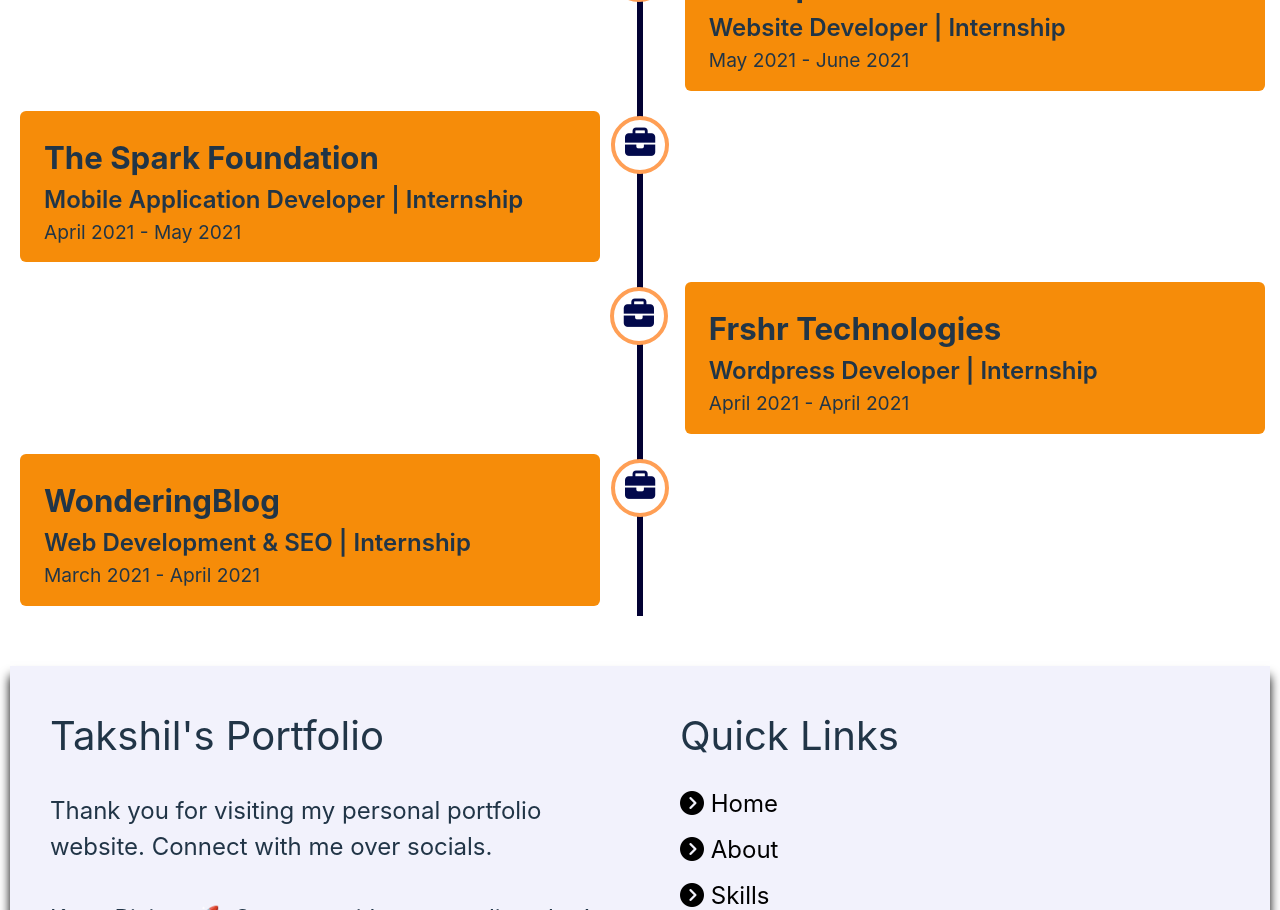
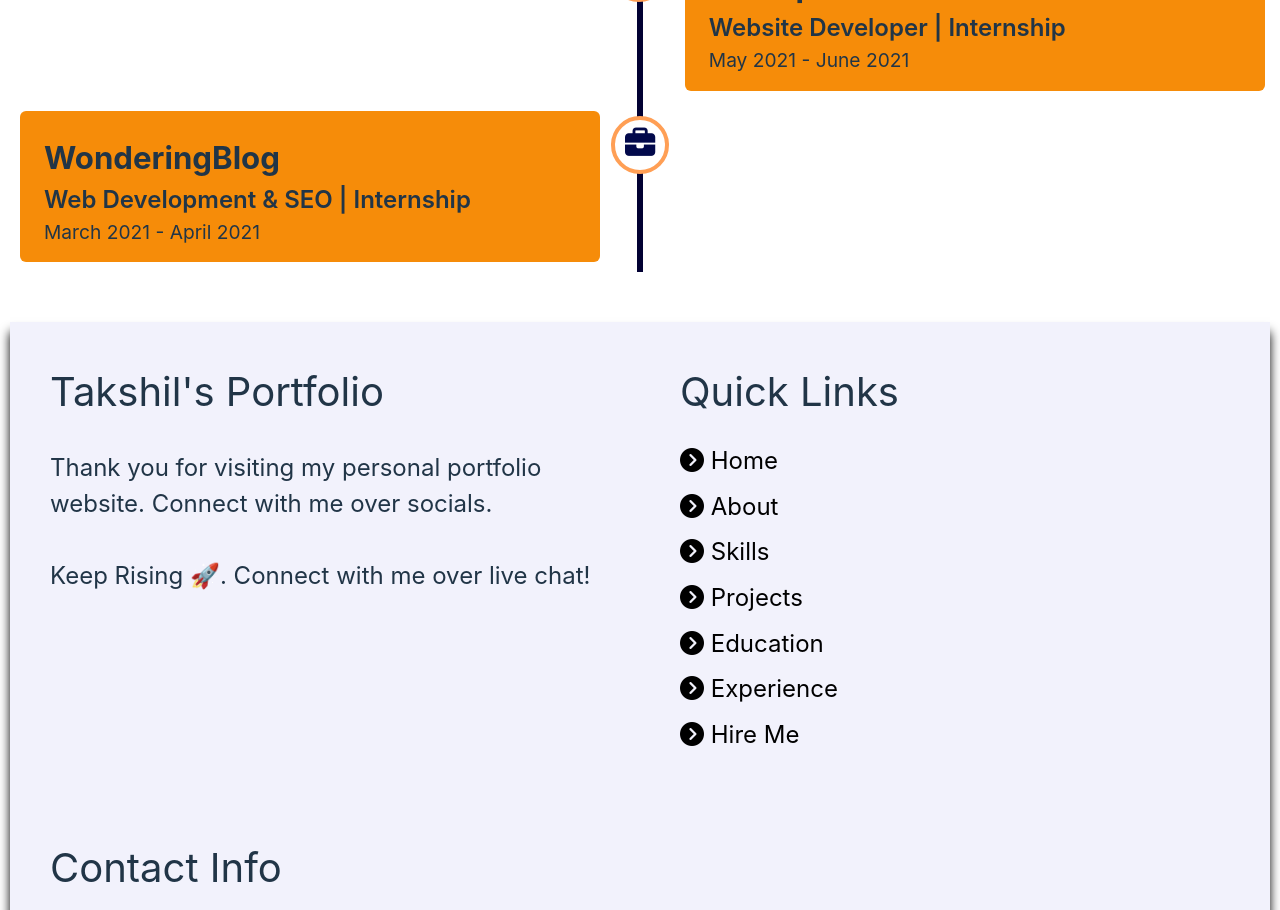
Before and after one commit to TakshilThummar/Takshil-Thummar, a React (Vite) app: page /experience in a window 1280 px wide. Shown: the part 620-1530 px from the top of the page. Built offline with nearby package versions, Linux system fonts and the light colour scheme; a web font is replaced by a local one.

Commit message:
Portfolio Website

```diff
--- a/src/Pages/Experience/Experience.jsx
+++ b/src/Pages/Experience/Experience.jsx
@@ -47,30 +47,6 @@
         <div className="container left">
           <div className="content">
             <div className="tag">
-              <h2>The Spark Foundation</h2>
-            </div>
-            <div className="desc">
-              <h3>Mobile Application Developer | Internship</h3>
-              <p>April 2021 - May 2021</p>
-            </div>
-          </div>
-        </div>
-
-        <div className="container right">
-          <div className="content">
-            <div className="tag">
-              <h2>Frshr Technologies</h2>
-            </div>
-            <div className="desc">
-              <h3>Wordpress Developer | Internship</h3>
-              <p>April 2021 - April 2021</p>
-            </div>
-          </div>
-        </div>
-
-        <div className="container left">
-          <div className="content">
-            <div className="tag">
               <h2>WonderingBlog</h2>
             </div>
             <div className="desc">
--- a/src/Pages/Home/Home.jsx
+++ b/src/Pages/Home/Home.jsx
@@ -55,7 +55,6 @@
 
           <div className="buttons">
             <Link to="/about" className="btn">About Me<i className="fas fa-arrow-circle-right"></i></Link>
-            {/* Use <a> tag for resume download */}
             <a href="/DevOps_Engineer_Takshil.pdf" download="DevOps_Engineer_Takshil.pdf" className="btn">
               Resume
             </a>
```
